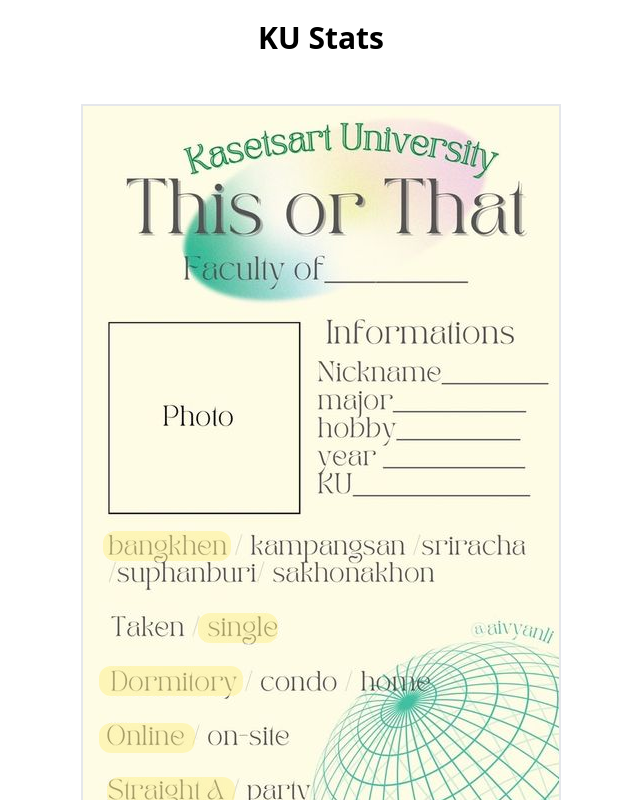
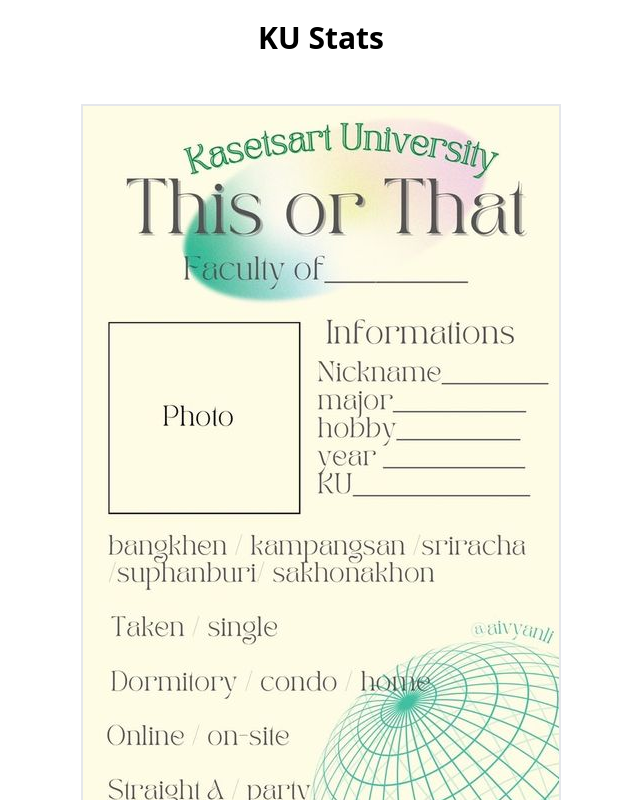
Before and after one commit to Teerut26/gen-ku, a Svelte app: page / in a window 1280 px wide. Shown: the top 800 px of the page, without its empty margins (319-959 px from the left). Built offline with nearby package versions, Linux system fonts and the light colour scheme.

Commit message:
add hover green color

```diff
--- a/src/App.svelte
+++ b/src/App.svelte
@@ -12,15 +12,16 @@
         | "kampangsan"
         | "sriracha"
         | "suphanburi"
-        | "sakhonakhon";
+        | "sakhonakhon"
+        | "";
 
-    type StatusHighlight = "single" | "taken";
+    type StatusHighlight = "single" | "taken" | "";
 
-    type LearnHighlight = "onsite" | "online";
+    type LearnHighlight = "onsite" | "online" | "";
 
-    type AccommodationHighlight = "dormitory" | "condo" | "home";
+    type AccommodationHighlight = "dormitory" | "condo" | "home" | "";
 
-    type TargetHighlight = "straightA" | "party";
+    type TargetHighlight = "straightA" | "party" | "";
 
     enum positionCampus {
         bangkhen = "top-[425px] h-[30px] w-[8rem] left-[20px]",
@@ -35,15 +36,15 @@
         taken = "top-[507px] h-[30px] w-[6rem] left-[1rem]",
     }
 
-    let campusHighlight: CampusHighlight = "bangkhen";
+    let campusHighlight: CampusHighlight = "";
 
-    let statusHighlight: StatusHighlight = "single";
+    let statusHighlight: StatusHighlight = "";
 
-    let accommodationHighlight: AccommodationHighlight = "dormitory";
+    let accommodationHighlight: AccommodationHighlight = "";
 
-    let learnHighlight: LearnHighlight = "online";
+    let learnHighlight: LearnHighlight = "";
 
-    let targetHighlight: TargetHighlight = "straightA";
+    let targetHighlight: TargetHighlight = "";
 
     let files: FileList | null = null;
 
@@ -158,14 +159,14 @@
 
                 <div
                     on:click={() => (campusHighlight = "bangkhen")}
-                    class={`absolute z-10 ${positionCampus.bangkhen} ${
+                    class={`absolute hover:bg-green-400/30 z-10 ${positionCampus.bangkhen} ${
                         campusHighlight === "bangkhen" ? "bg-yellow-200/50" : ""
                     } rounded-xl`}
                 />
 
                 <div
                     on:click={() => (campusHighlight = "kampangsan")}
-                    class={`absolute z-10 ${positionCampus.kampangsan} ${
+                    class={`absolute hover:bg-green-400/30 z-10 ${positionCampus.kampangsan} ${
                         campusHighlight === "kampangsan"
                             ? "bg-yellow-200/50"
                             : ""
@@ -174,7 +175,7 @@
 
                 <div
                     on:click={() => (campusHighlight = "sakhonakhon")}
-                    class={`absolute z-10 ${positionCampus.sakhonakhon} ${
+                    class={`absolute hover:bg-green-400/30 z-10 ${positionCampus.sakhonakhon} ${
                         campusHighlight === "sakhonakhon"
                             ? "bg-yellow-200/50"
                             : ""
@@ -183,14 +184,14 @@
 
                 <div
                     on:click={() => (campusHighlight = "sriracha")}
-                    class={`absolute z-10 ${positionCampus.sriracha} ${
+                    class={`absolute hover:bg-green-400/30 z-10 ${positionCampus.sriracha} ${
                         campusHighlight === "sriracha" ? "bg-yellow-200/50" : ""
                     } rounded-xl`}
                 />
 
                 <div
                     on:click={() => (campusHighlight = "suphanburi")}
-                    class={`absolute z-10 ${positionCampus.suphanburi} ${
+                    class={`absolute hover:bg-green-400/30 z-10 ${positionCampus.suphanburi} ${
                         campusHighlight === "suphanburi"
                             ? "bg-yellow-200/50"
                             : ""
@@ -199,19 +200,19 @@
 
                 <div
                     on:click={() => (statusHighlight = "taken")}
-                    class={`absolute z-10 ${status.taken} ${
+                    class={`absolute hover:bg-green-400/30 z-10 ${status.taken} ${
                         statusHighlight === "taken" ? "bg-yellow-200/50" : ""
                     } rounded-xl`}
                 />
                 <div
                     on:click={() => (statusHighlight = "single")}
-                    class={`absolute z-10 ${status.single} ${
+                    class={`absolute hover:bg-green-400/30 z-10 ${status.single} ${
                         statusHighlight === "single" ? "bg-yellow-200/50" : ""
                     } rounded-xl`}
                 />
                 <div
                     on:click={() => (accommodationHighlight = "dormitory")}
-                    class={`absolute z-10 top-[35rem] h-[30px] w-[9rem] left-[1rem] ${
+                    class={`absolute hover:bg-green-400/30 z-10 top-[35rem] h-[30px] w-[9rem] left-[1rem] ${
                         accommodationHighlight === "dormitory"
                             ? "bg-yellow-200/50"
                             : ""
@@ -219,7 +220,7 @@
                 />
                 <div
                     on:click={() => (accommodationHighlight = "condo")}
-                    class={`absolute z-10 top-[35rem] h-[30px] w-[6rem] left-[10.5rem] ${
+                    class={`absolute hover:bg-green-400/30 z-10 top-[35rem] h-[30px] w-[6rem] left-[10.5rem] ${
                         accommodationHighlight === "condo"
                             ? "bg-yellow-200/50"
                             : ""
@@ -227,7 +228,7 @@
                 />
                 <div
                     on:click={() => (accommodationHighlight = "home")}
-                    class={`absolute z-10 top-[35rem] h-[30px] w-[6rem] left-[16.5rem] ${
+                    class={`absolute hover:bg-green-400/30 z-10 top-[35rem] h-[30px] w-[6rem] left-[16.5rem] ${
                         accommodationHighlight === "home"
                             ? "bg-yellow-200/50"
                             : ""
@@ -235,20 +236,20 @@
                 />
                 <div
                     on:click={() => (learnHighlight = "online")}
-                    class={`absolute z-10 top-[617px] h-[30px] w-[6rem] left-[1rem] ${
+                    class={`absolute hover:bg-green-400/30 z-10 top-[617px] h-[30px] w-[6rem] left-[1rem] ${
                         learnHighlight === "online" ? "bg-yellow-200/50" : ""
                     } rounded-xl`}
                 />
                 <div
                     on:click={() => (learnHighlight = "onsite")}
-                    class={`absolute z-10 top-[617px] h-[30px] w-[6rem] left-[7.5rem] ${
+                    class={`absolute hover:bg-green-400/30 z-10 top-[617px] h-[30px] w-[6rem] left-[7.5rem] ${
                         learnHighlight === "onsite" ? "bg-yellow-200/50" : ""
                     } rounded-xl`}
                 />
 
                 <div
                     on:click={() => (targetHighlight = "straightA")}
-                    class={`absolute z-10 top-[671px] h-[30px] w-[8rem] left-[1.5rem] ${
+                    class={`absolute hover:bg-green-400/30 z-10 top-[671px] h-[30px] w-[8rem] left-[1.5rem] ${
                         targetHighlight === "straightA"
                             ? "bg-yellow-200/50"
                             : ""
@@ -256,7 +257,7 @@
                 />
                 <div
                     on:click={() => (targetHighlight = "party")}
-                    class={`absolute z-10 top-[671px] h-[30px] w-[6rem] left-[9rem] ${
+                    class={`absolute hover:bg-green-400/30 z-10 top-[671px] h-[30px] w-[6rem] left-[9rem] ${
                         targetHighlight === "party" ? "bg-yellow-200/50" : ""
                     } rounded-xl`}
                 />
```
